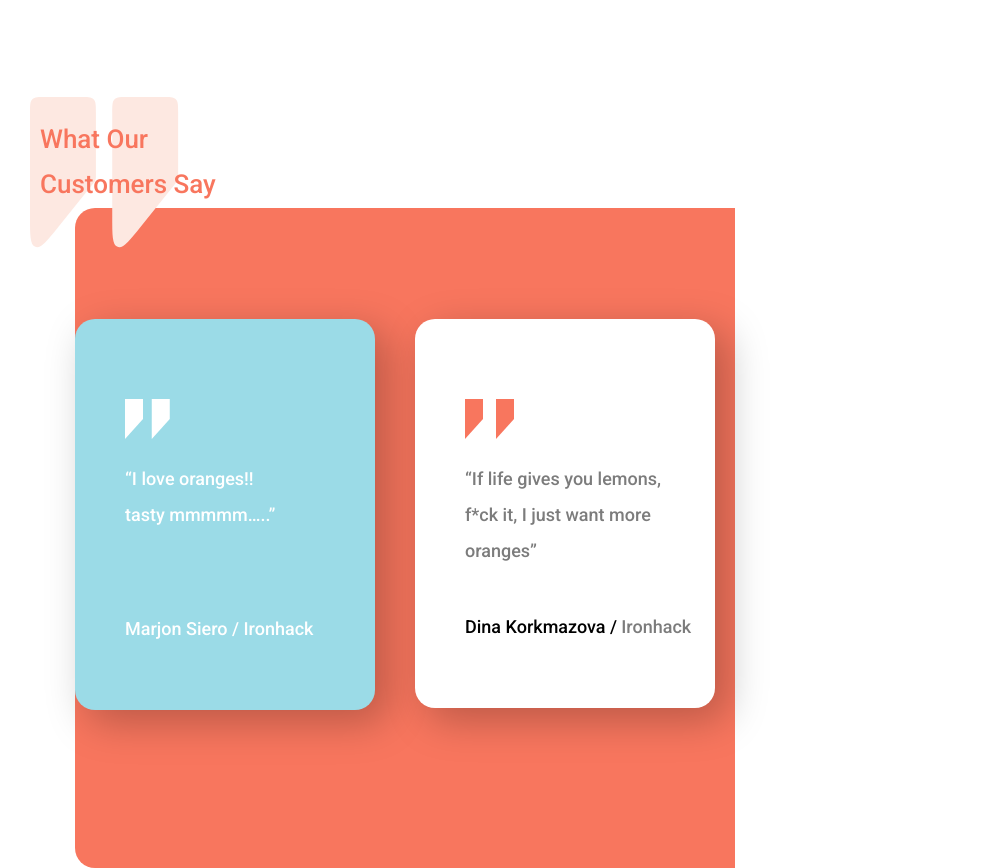
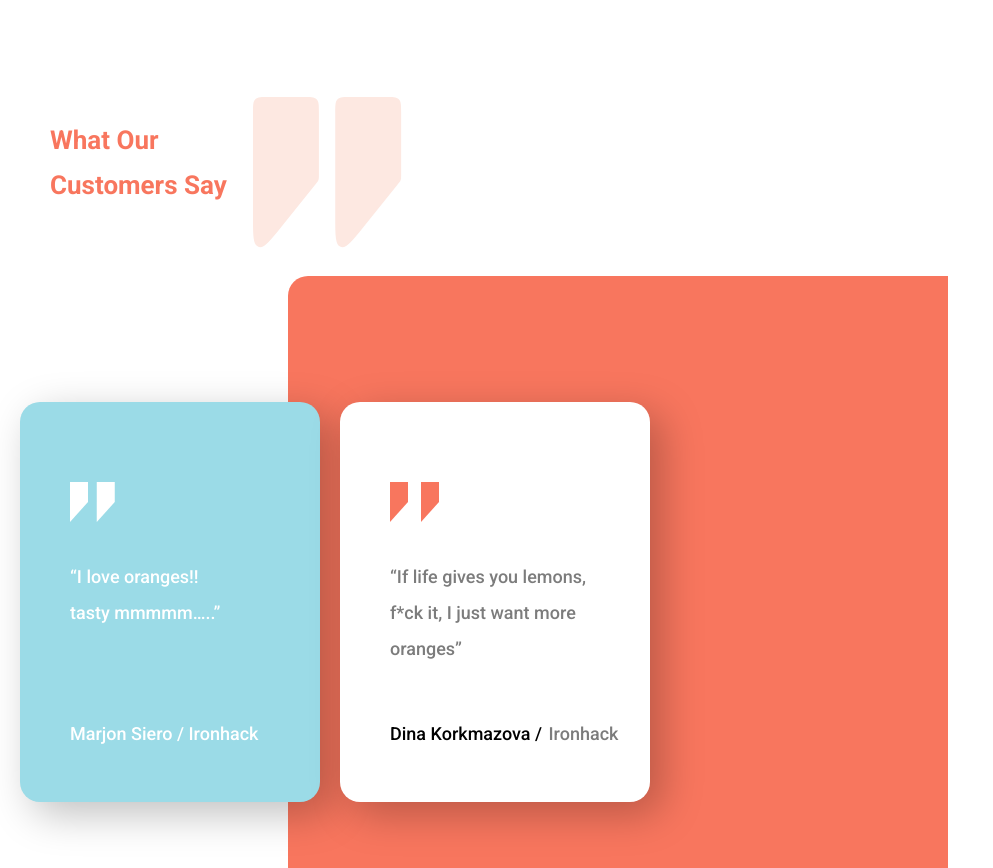
Before and after one commit to kakuliniec/Orange, a website built with Parcel: page index.html in a window 1280 px wide. Shown: the part 2993-3861 px from the top of the page, without its empty margins (0-993 px from the left). Built offline with nearby package versions, Linux system fonts and the light colour scheme.

Commit message:
fix: testimonials section

```diff
--- a/index.html
+++ b/index.html
@@ -136,35 +136,34 @@
     <section class="testimonials">
         <div class="container">
             <div class="testimonials__content">
-                <div class="testimonials__up">
-                    <div class="testimonials__up--header">
-                    <h2 class=" testimonials__header">What Our Customers Say
+                <div class="testimonials__header">
+                    <h2 class=" testimonials__header--text">What Our Customers Say
                     </h2>
                     <img src="./src/assets/icon/bigQuotes.svg" class="testimonials__quotes"
                         alt="icon of big light-pink quotes" />
-                    </div>
-                    <div class="testimonials__table">
-                        <div class="testimonials__column">
-                            <div class="testimonials__column--content">
+
+                    <div class="testimonials__slider">
+                        <div class="testimonials__slides">
+                            <div class="testimonials__slides--slide">
                                 <img src="./src/assets/icon/littleQuoteW.svg" class="testimonials__littleQuoteW"
                                     alt="icon of white quote" />
                                 <h3 class="testimonials__description">“I love oranges!! tasty mmmmm…..”</h3>
                                 <span class="testimonials__name">Marjon Siero / Ironhack</span>
                             </div>
                         </div>
-                        <div class="testimonials__column testimonials__column--right">
-                            <div class="testimonials__column--content">
-                                <img src="./src/assets/icon/littleQuoteO.svg" class="testimonials__littleQuoteO"
-                                    alt="icon of orange quote" />
-                                <h3 class="testimonials__description testimonials__description--right">“If life gives you lemons, f*ck it, I just want more oranges”
-                                </h3>
+                        <div class="testimonials__slides testimonials__slides--right">
+                            <div class="testimonials__slides--slide">
+                                <img src="./src/assets/icon/littleQuoteO.svg" class="testimonials__littleQuoteW"
+                                    alt="icon of white quote" />
+                                <h3 class="testimonials__description testimonials__description--right">“If life gives you lemons, f*ck it, I just want
+                                    more
+                                    oranges”</h3>
                                 <span class="testimonials__name testimonials__name--right">Dina Korkmazova /</span>
                                 <span class="testimonials__company">Ironhack</span>
                             </div>
                         </div>
                     </div>
                 </div>
-
             </div>
         </div>
     </section>
--- a/src/scss/main.scss
+++ b/src/scss/main.scss
@@ -9,20 +9,15 @@
 @import "./sections/testimonials.scss";
 @import url("https://fonts.googleapis.com/css2?family=Roboto:ital,wght@0,100;0,300;0,400;0,500;0,700;0,900;1,100;1,300;1,400;1,500;1,700;1,900&display=swap");
 
-
-
 body {
-    background: #FFFFFF;
+    background: #ffffff;
     font-family: "Roboto", sans-serif;
     font-size: 17px;
 }
 
-
 html {
     box-sizing: border-box;
     scroll-behavior: smooth;
-    ;
-
 }
 
 *,
--- a/src/scss/sections/premium.scss
+++ b/src/scss/sections/premium.scss
@@ -1,29 +1,26 @@
 .premium {
-
     .container {
-        padding: 100px 0px;
+        padding: 100px 0px 0px 0px;
     }
 
     &__button {
         margin: 0px 98px 0px 99px;
-        background: #9BDBE7;
+        background: #9bdbe7;
         border-radius: 20px;
         font-style: normal;
         font-weight: normal;
         font-size: 20px;
-        color: #FFFFFF;
+        color: #ffffff;
         border: none;
         white-space: nowrap;
         padding: 18px;
         cursor: pointer;
     }
 
-
     &__content {
         display: flex;
         flex-flow: column;
         align-items: center;
-
     }
 
     &__description {
@@ -31,7 +28,7 @@
         font-size: 26px;
         line-height: 45px;
         text-align: center;
-        color: #031D5B;
+        color: #031d5b;
         margin: 0 auto;
         padding: 0px;
     }
@@ -41,7 +38,7 @@
         font-size: 30px;
         line-height: 40px;
         text-align: center;
-        color: #F8765E;
+        color: #f8765e;
         margin: 0 auto;
         padding: 64px 0px 12px 20px;
     }
@@ -74,10 +71,9 @@
         font-size: 16px;
         line-height: 32px;
         text-align: center;
-        color: #031D5B;
+        color: #031d5b;
         padding: 30px;
         margin: 0 auto;
         max-width: 576px;
     }
-
 }
--- a/src/scss/sections/subscribe.scss
+++ b/src/scss/sections/subscribe.scss
@@ -1,5 +1,4 @@
 .subscribe {
-
     .container {
         padding: 100px 19px 117px 20px;
     }
@@ -9,7 +8,6 @@
         flex-direction: column;
         justify-content: center;
         align-items: center;
-        margin: 146px 0px 0px 0px;
 
         &--header {
             padding: 64px 0px 0px 0px;
@@ -27,5 +25,4 @@
         margin: 0;
         color: #cdcdcd;
     }
-
 }
--- a/src/scss/sections/testimonials.scss
+++ b/src/scss/sections/testimonials.scss
@@ -1,29 +1,6 @@
 .testimonials {
     .container {
-        padding: 0px;
-        align-items: flex-start;
-    }
-
-    &__button {
-    }
-
-    &__column {
-        position: absolute;
-        top: 111px;
-        background: #9bdbe7;
-        box-shadow: 12px 12px 40px rgb(0 0 0 / 25%);
-        border-radius: 20px;
-        min-width: 300px;
-
-        &--content {
-            padding: 80px 20px 63px 50px;
-        }
-
-        &--right {
-            background: #ffffff;
-            max-width: 300px;
-            left: 340px;
-        }
+        padding: 100px 120px 100px 20px;
     }
 
     &__company {
@@ -42,36 +19,34 @@
         line-height: 36px;
         color: #ffffff;
         margin: 0;
-        padding: 18px 0px 78px 0px;
+        padding: 23px 0px 78px 0px;
         max-width: 160px;
 
         &--right {
             color: #7c7c7c;
-            max-width: 100%;
-            padding: 18px 0px 40px 0px;
+            max-width: 240px;
+            padding: 23px 10px 42px 0px;
         }
     }
-
-
 
     &__header {
         font-weight: 500;
         font-size: 26px;
         line-height: 45px;
         color: #f8765e;
-        position: absolute;
-        z-index: 2;
         min-width: 234px;
-        padding: 20px 0px 0px 10px;
         margin: 0px auto;
-    }
+        padding: 0 0 0 10px;
 
-    &__left {
-        margin: 0px 0px 0px 55px;
-        padding: 98px 0px 0px 0px;
-    }
-
-    &__littleQuoteW {
+        &--text {
+            position: absolute;
+            left: 40px;
+            padding: 0 0 0 10px;
+            font-size: 26px;
+            height: 75px;
+            width: 234px;
+            line-height: 45px;
+        }
     }
 
     &__name {
@@ -85,29 +60,38 @@
         }
     }
 
-    &__right {
-        padding: 98px 0px 0px 0px;
-        margin: 0px 0px 0px -55px;
+    &__quotes {
+        padding: 0 0 0 10px;
     }
 
-    &__table {
+    &__slider {
         width: 660px;
         height: 660px;
         background: #f8765e;
         border-radius: 20px 0px 0px 20px;
         display: flex;
-        top: 111px;
-        left: 75px;
-        position: relative;
-        z-index: -1;
+        column-gap: 20px;
+        flex-direction: row;
+        padding-top: 126px;
+        margin-left: 45px;
     }
 
+    &__slides {
+        height: 400px;
+        background: #9bdbe7;
+        box-shadow: 12px 12px 40px rgb(0 0 0 / 25%);
+        border-radius: 20px;
+        min-width: 300px;
+        position: absolute;
+        left: 20px;
 
+        &--slide {
+            padding: 80px 20px 63px 50px;
+        }
 
-    &__up {
-        &--header {
-            position: absolute;
-            left: 30px;
+        &--right {
+            background: #ffffff;
+            left: 340px;
         }
     }
 }
```
